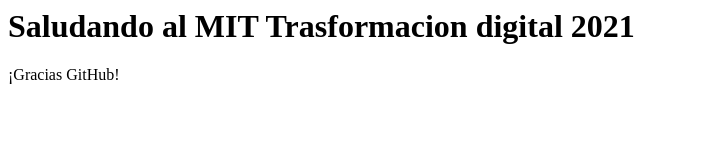
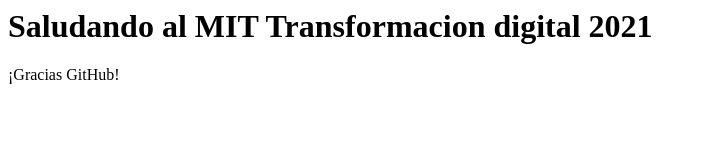
Before and after one commit to wilvil/sanchez, a plain HTML site: page index.html in a window 1280 px wide. Shown: the whole page, without its empty margins (0-705 px from the left). Drawn offline with Linux system fonts and the light colour scheme.

Commit message:
Update index.html

```diff
--- a/index.html
+++ b/index.html
@@ -1,4 +1,4 @@
 <html>
-<h1> Saludando al MIT Trasformacion digital 2021 </h1>
+<h1> Saludando al MIT Transformacion digital 2021 </h1>
 <p>¡Gracias GitHub!</p>
 </html>
```
